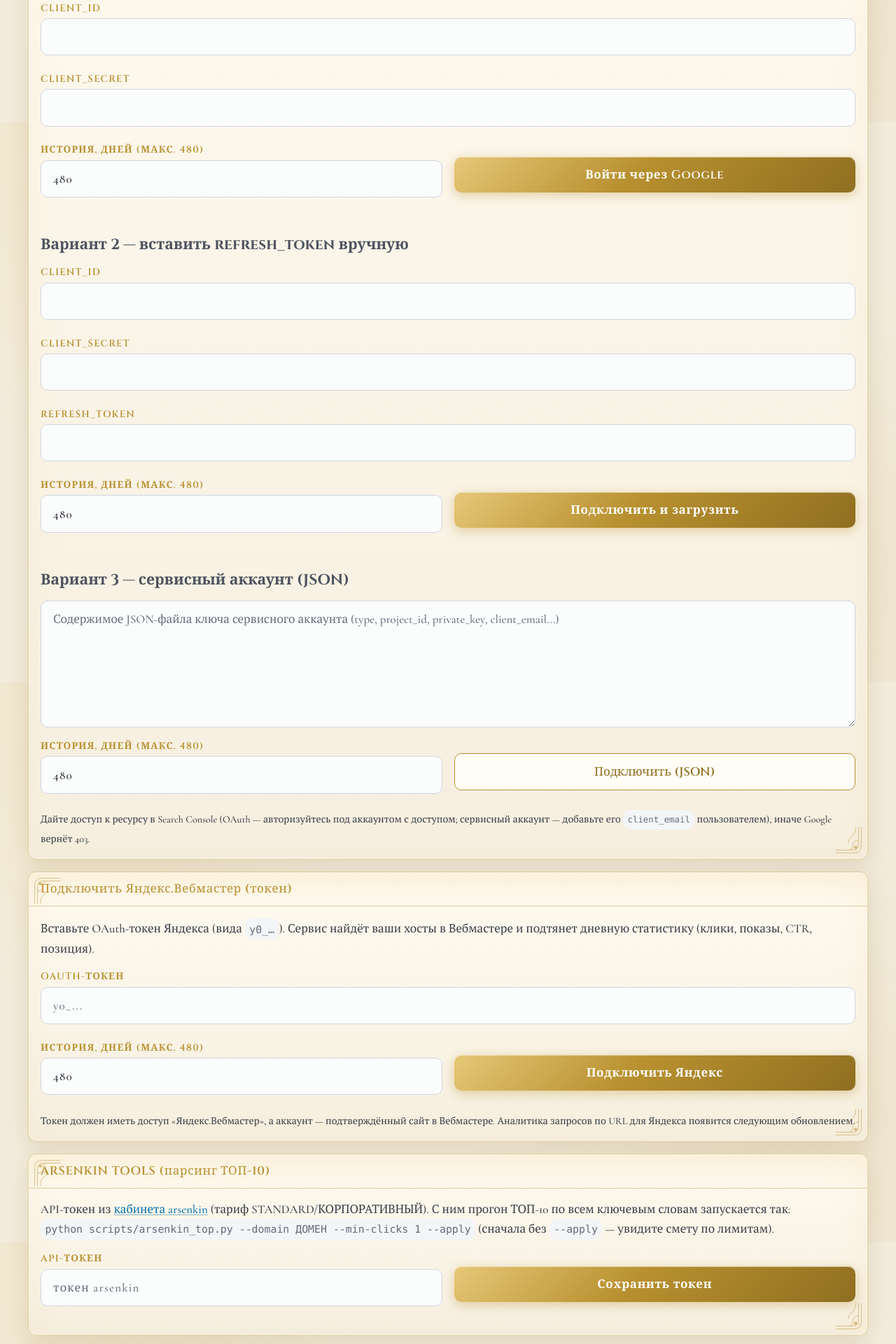
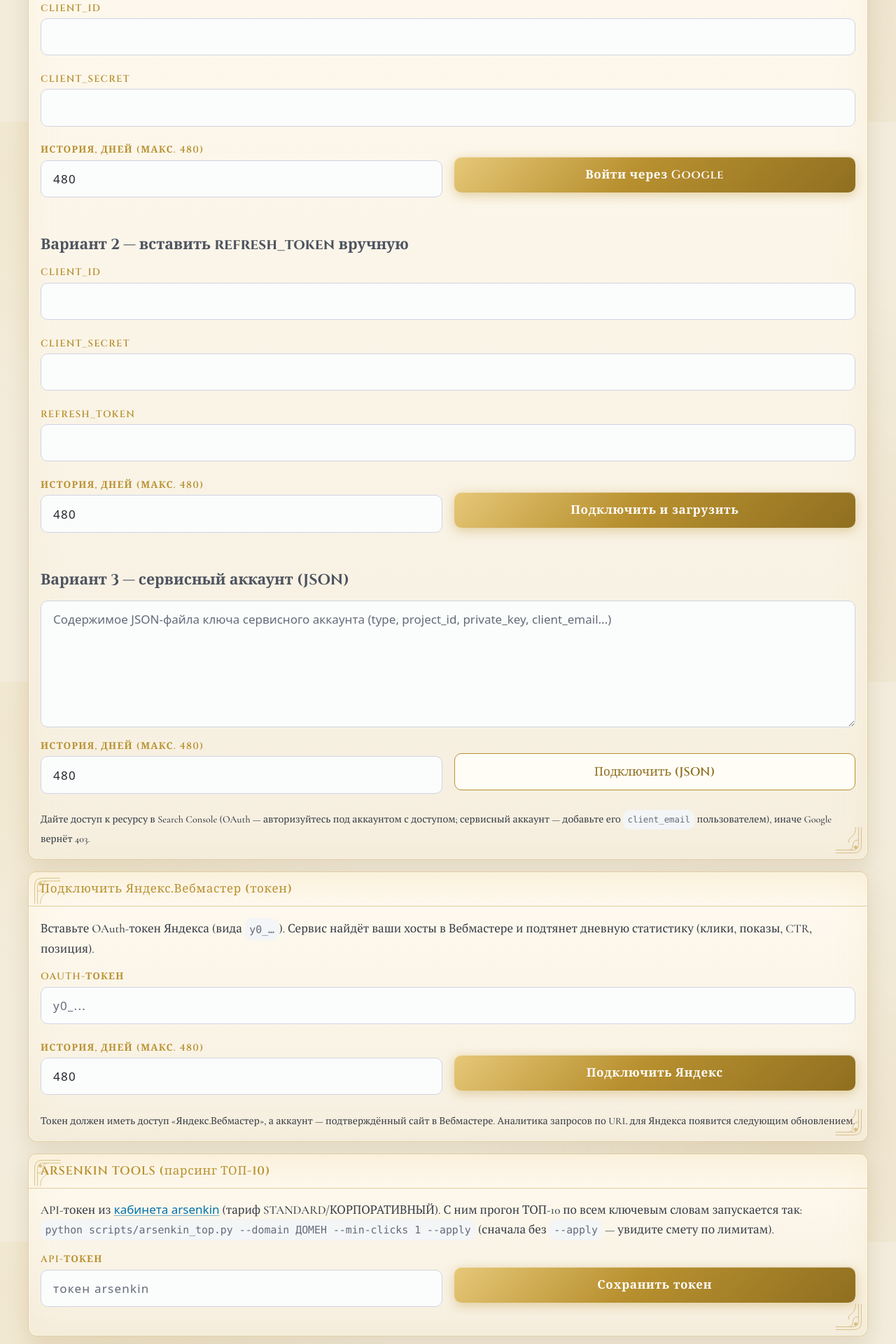
Before and after one commit to kirillrand4-alt/Statistic, a FastAPI app: page /admin in a window 1280 px wide. Shown: the part 626-2546 px from the top of the page at 70% size. Run offline with FastAPI, Linux system fonts and the light colour scheme; data that the repository does not hold is empty.

Commit message:
ui: readable sans figures for data (numbers, links, table cells, inputs)
The serif body font (Cormorant Garamond / PT Serif) renders old-style,
varying-height numerals and ligatures, which made data tables and KPI
numbers hard to read. Keep serif for the decorative frame (headings, nav,
labels, buttons) but render the actual data in a clean sans:

- numbers, links, table cells (td/tbody th), KPI numbers and form fields
  use a system sans stack with tabular lining figures, weight 500 (700 for
  KPI numbers, dark for max contrast).
- table links are gold with a readable hover.

Co-Authored-By: Claude Opus 4.8 (1M context) <noreply@anthropic.com>
Claude-Session: https://claude.ai/code/session_018b4XmbLM3E54ts1AXtLWeU

```diff
--- a/app/static/css/app.css
+++ b/app/static/css/app.css
@@ -24,6 +24,8 @@
   --iv-border: rgba(184,144,47,.38);
   --font-head: 'Cinzel', 'Playfair Display', Georgia, serif;
   --font-body: 'Cormorant Garamond', 'PT Serif', Georgia, 'Times New Roman', serif;
+  /* данные (цифры/ссылки/таблицы/поля) — чистый sans, чтобы было читаемо */
+  --font-data: system-ui, 'Segoe UI', Roboto, 'Helvetica Neue', Arial, sans-serif;
 }
 
 html { font-size: 106.25%; }  /* немного крупнее — serif-текст «дышит» */
@@ -222,8 +224,22 @@ nav > ul { flex-wrap: wrap; }
 
 /* ---- формы -------------------------------------------------------------- */
 [data-theme="light"] select, [data-theme="light"] input, [data-theme="light"] textarea {
-  font-family: var(--font-body);
+  font-family: var(--font-data); font-variant-numeric: tabular-nums lining-nums;
 }
+
+/* ---- читаемые данные: цифры, ссылки, ячейки таблиц, KPI ------------------ */
+/* serif оставляем заголовкам/меню/кнопкам/подписям; здесь — чистый sans с
+   табличными «банковскими» цифрами и чуть жирнее, чтобы данные легко читались. */
+[data-theme="light"] td, [data-theme="light"] tbody th,
+[data-theme="light"] table a, [data-theme="light"] article a,
+[data-theme="light"] hgroup h3 {
+  font-family: var(--font-data); font-variant-numeric: tabular-nums lining-nums;
+}
+[data-theme="light"] td, [data-theme="light"] tbody th,
+[data-theme="light"] table a, [data-theme="light"] article a { font-weight: 500; }
+[data-theme="light"] hgroup h3 { color: var(--iv-txt); font-weight: 700; letter-spacing: 0; }
+[data-theme="light"] table a { color: var(--iv-gold-d); text-underline-offset: 2px; }
+[data-theme="light"] table a:hover { color: var(--iv-txt); }
 [data-theme="light"] input[type="checkbox"], [data-theme="light"] input[type="radio"] { accent-color: var(--iv-gold1); }
 [data-theme="light"] :focus-visible { box-shadow: 0 0 0 3px var(--pico-primary-focus) !important; }
 
```
